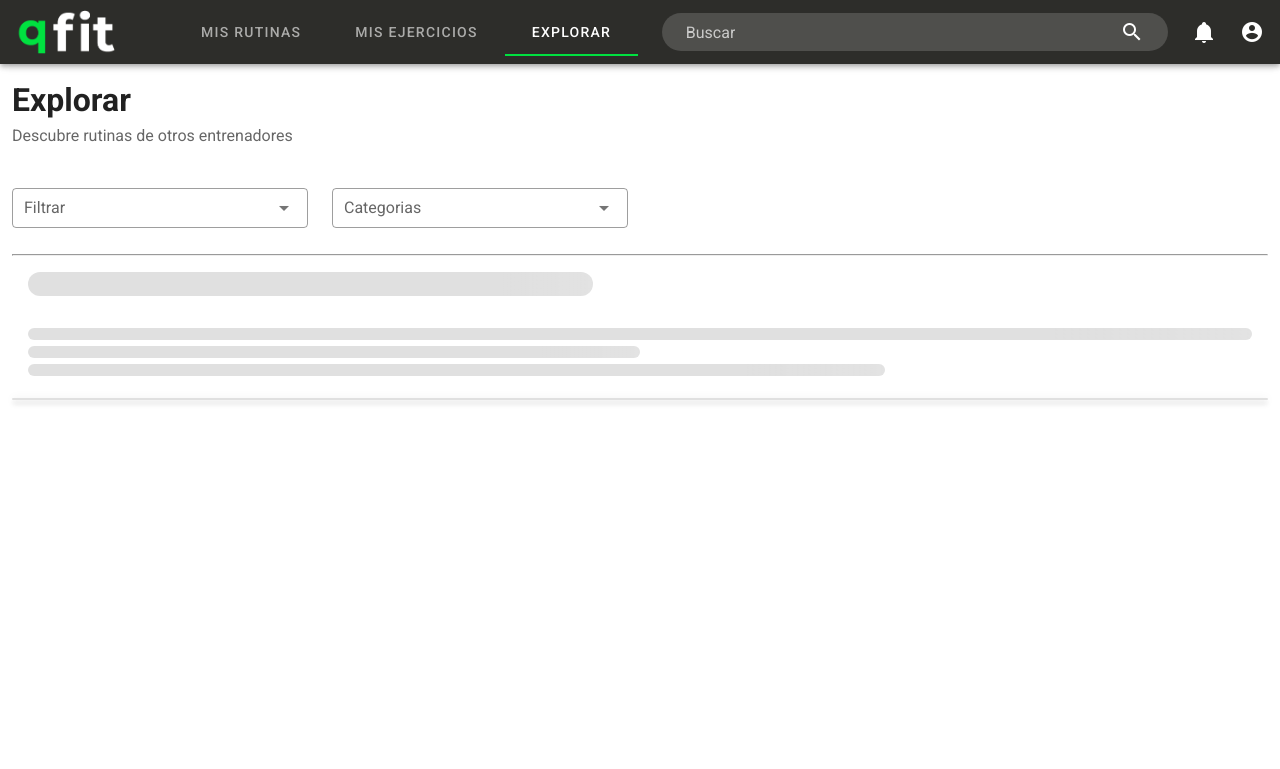
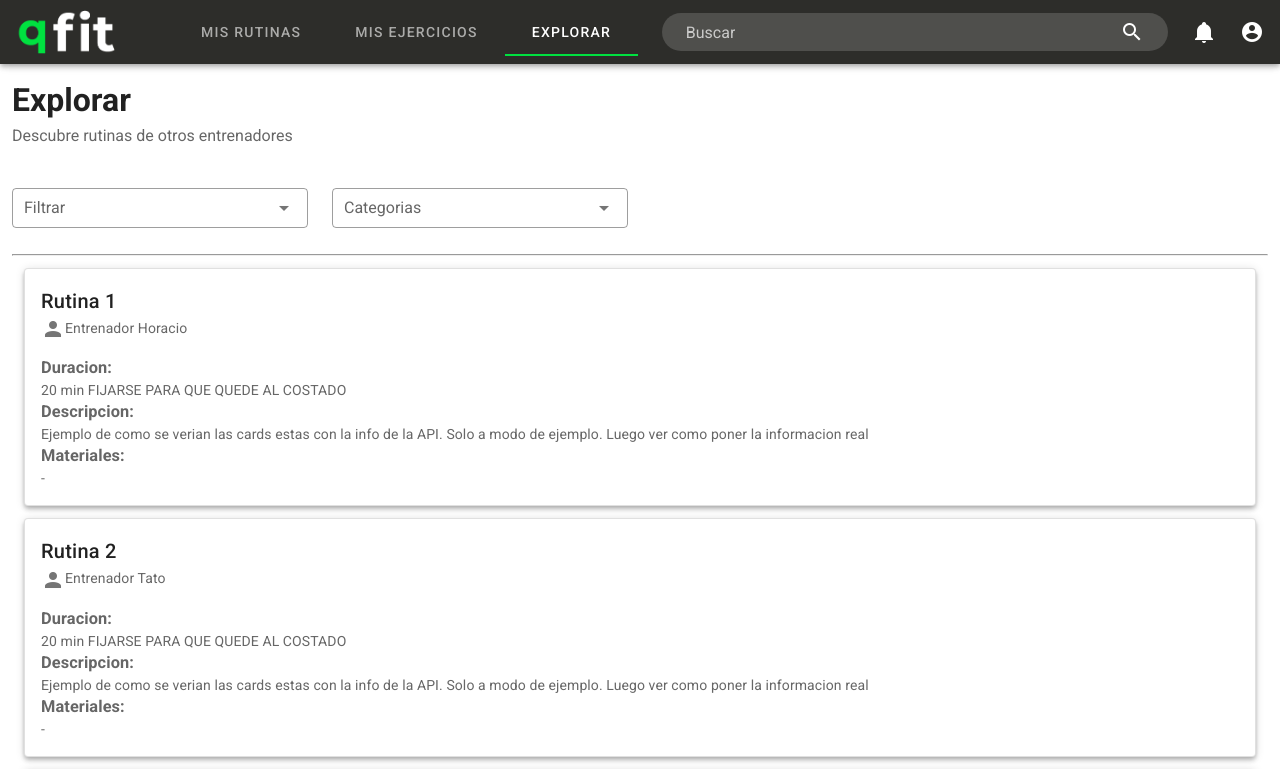
Before and after one commit to spreusche/qFit-web, a Vue app: page /Explorar in a window 1280 px wide. Shown: the top 769 px of the page. Built offline with nearby package versions, Linux system fonts and the light colour scheme.

Commit message:
v-cards para ver el formato. Las llenamos dsps con las cosas de la API

```diff
--- a/src/components/Explorar.vue
+++ b/src/components/Explorar.vue
@@ -6,47 +6,74 @@
                 <p class="text--secondary"> Descubre rutinas de otros entrenadores</p>
             </v-col>
         </v-row>
-
-
         <v-row>
             <v-col cols="3">
                 <v-select
-                :items="items"
+                :items="filters"
                 label="Filtrar"
                 dense
                 outlined
                 ></v-select>
             </v-col>
-
             <v-col cols="3">
                 <v-select
-                :items="items"
+                :items="categories"
                 label="Categorias"
                 dense
                 outlined
                 ></v-select>
             </v-col>
-
-
-
-
         </v-row>
 
         <hr>
 
-        <v-skeleton-loader
+        <!-- <v-skeleton-loader
           v-bind="attrs"
           type="article"
-        ></v-skeleton-loader>
+        ></v-skeleton-loader> -->
 
-
-
+    <div class="ma-3" v-for="routine in routines" :key="routine">
         <v-card
             elevation="4"
             outlined
+            @click="alerta"
         >
+        <v-card-title>{{ routine.name }}</v-card-title>
+        <v-card-subtitle>
+          <v-icon>mdi-account</v-icon>
+          <span>{{ routine.trainer }}</span>
 
+        </v-card-subtitle>
+        <v-card-text>
+            <h3>Duracion: </h3>20 min  FIJARSE PARA QUE QUEDE AL COSTADO
+            <h3>Descripcion: </h3> {{ routine.desc }}
+            <h3>Materiales:</h3> -
+        </v-card-text>
         </v-card>
+    </div>
 
     </v-container>
 </template>
+
+
+<script>
+export default {
+     data: () => ({
+      categories: ["Cat 1" ,"Cat 2", "Cat 3"],
+      filters: ["Deporte", "Duracion", "Puntuacion"],
+      routines: [
+                    {name:"Rutina 1", trainer:"Entrenador Horacio", desc: "Ejemplo de como se verian las cards estas con la info de la API. Solo a modo de ejemplo. Luego ver como poner la informacion real"},
+                    {name:"Rutina 2", trainer:"Entrenador Tato", desc: "Ejemplo de como se verian las cards estas con la info de la API. Solo a modo de ejemplo. Luego ver como poner la informacion real"},
+                    {name:"Rutina 3", trainer:"Entrenador Jose Luis", desc: "Ejemplo de como se verian las cards estas con la info de la API. Solo a modo de ejemplo. Luego ver como poner la informacion real"},
+                    {name:"Rutina 4", trainer:"Entrenador Paco", desc: "Ejemplo de como se verian las cards estas con la info de la API. Solo a modo de ejemplo. Luego ver como poner la informacion real"},
+                    {name:"Rutina 5", trainer:"Entrenadora Leticia ", desc: "Ejemplo de como se verian las cards estas con la info de la API. Solo a modo de ejemplo. Luego ver como poner la informacion real"}
+                ]
+
+    }),
+    methods:{
+        alerta: function(){
+            alert("Clickeaste una rutina");
+        }
+    }
+}
+</script>
--- a/src/components/Toolbar.vue
+++ b/src/components/Toolbar.vue
@@ -15,6 +15,7 @@
         </v-tabs>
       </v-col>
 
+<!--Search Bar -->
       <v-col>
         <v-text-field
         append-icon="mdi-magnify"
@@ -31,6 +32,7 @@
         <v-icon>mdi-bell</v-icon>
       </v-btn>
 
+<!--Account btn/dropdown -->
       <v-menu offset-y>
         <template v-slot:activator="{ on, attrs }">
           <v-btn icon v-bind="attrs" v-on="on">
@@ -38,7 +40,6 @@
           </v-btn>
         </template>
       <v-list>
-
         <template>
           <v-row justify="center">
             <v-dialog
```
Also changed, not shown: 1 other file (tests, documents, lock files or other folders).
